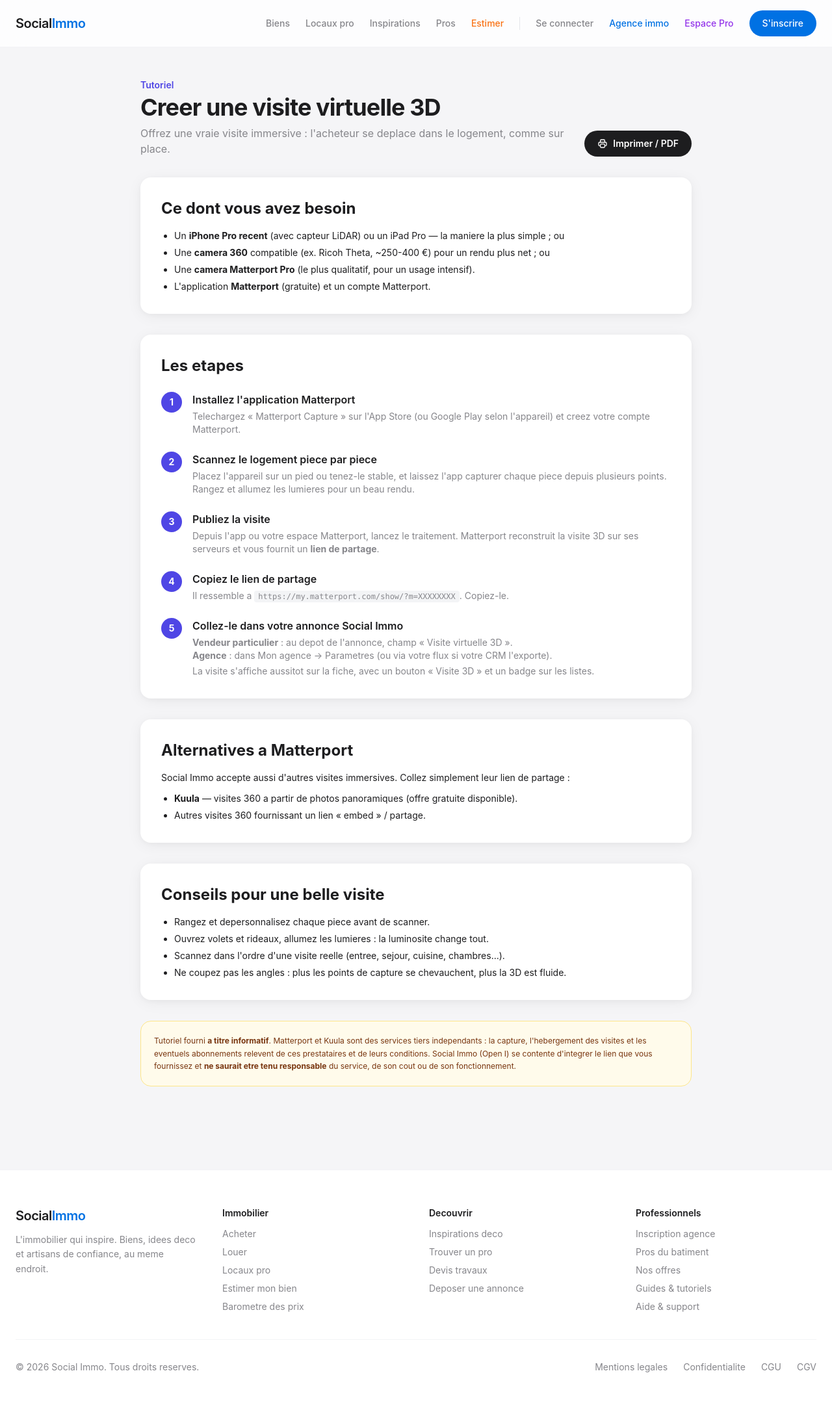
After one commit to CharlT24/social-immo, a Django app: page /tutoriel-visite-3d/ in a window 1280 px wide. The commit adds this page. Shown: the whole page at 65% size. Run offline with Django 5.2, Linux system fonts and the light colour scheme; data comes from the database, SQL or seed files in the repository; parts of the project's set-up code (start-up, migrations or seed data) failed here and were passed over.

Commit message:
Centre de guides & tutoriels : agence, artisan, visite 3D + hub
- Hub /guides/ : rassemble les 5 ressources par public
- /guide-agence/ : creer compte, brancher flux CRM (AC3/Poliris, annule-remplace),
  vitrine, inspirations, visites 3D, contacts
- /guide-pro/ : profil (rattache a compte existant), badge Verifie (SIRET),
  tous corps d'etat, realisations (HEIC ok), demandes, se demarquer
- /tutoriel-visite-3d/ : pas-a-pas Matterport (capture -> lien -> collage dans
  l'annonce), alternatives (Kuula), conseils. Disclaimer service tiers.
- Footer -> hub Guides & tutoriels ; lien tutoriel dans le depot particulier

Tests: +2 (hub liste les guides, tutoriel disclaimer tiers) + 4 pages publiques. 100 tests OK.

Co-Authored-By: Claude Opus 4.8 <noreply@anthropic.com>
Claude-Session: https://claude.ai/code/session_01XNSh4pjwCSwrV9t1DYEoEA

```diff
--- a/listings/urls.py
+++ b/listings/urls.py
@@ -119,6 +119,10 @@ urlpatterns = [
     path('cgv/', views.cgv, name='cgv'),
     path('guide-vendeur/', views.guide_vendeur, name='guide_vendeur'),
     path('guide-acheteur/', views.guide_acheteur, name='guide_acheteur'),
+    path('guides/', views.guides, name='guides'),
+    path('guide-agence/', views.guide_agence, name='guide_agence'),
+    path('guide-pro/', views.guide_pro, name='guide_pro'),
+    path('tutoriel-visite-3d/', views.tutoriel_visite_3d, name='tutoriel_visite_3d'),
     path('mentions-legales/', views.mentions_legales, name='mentions_legales'),
     path('confidentialite/', views.confidentialite, name='confidentialite'),
 ]
--- a/listings/views.py
+++ b/listings/views.py
@@ -3590,6 +3590,26 @@ def guide_acheteur(request):
     return render(request, 'listings/guide_acheteur.html')
 
 
+def guides(request):
+    """Hub des guides et tutoriels, par public."""
+    return render(request, 'listings/guides.html')
+
+
+def guide_agence(request):
+    """Tutoriel agence : rejoindre, brancher son flux, gerer, visites 3D."""
+    return render(request, 'listings/guide_agence.html')
+
+
+def guide_pro(request):
+    """Tutoriel artisan/pro : profil, badge verifie, realisations, contacts."""
+    return render(request, 'listings/guide_pro.html')
+
+
+def tutoriel_visite_3d(request):
+    """Tutoriel : creer et brancher une visite virtuelle 3D (Matterport/360)."""
+    return render(request, 'listings/tutoriel_visite_3d.html')
+
+
 def mentions_legales(request):
     return render(request, 'listings/mentions_legales.html')
 
--- a/templates/base.html
+++ b/templates/base.html
@@ -322,8 +322,7 @@
                         <li><a href="{% url 'listings:agence_inscription' %}" class="hover:text-apple-text transition-colors">Inscription agence</a></li>
                         <li><a href="{% url 'listings:pro_inscription' %}" class="hover:text-apple-text transition-colors">Pros du batiment</a></li>
                         <li><a href="{% url 'listings:tarifs' %}" class="hover:text-apple-text transition-colors">Nos offres</a></li>
-                        <li><a href="{% url 'listings:guide_vendeur' %}" class="hover:text-apple-text transition-colors">Guide du vendeur</a></li>
-                        <li><a href="{% url 'listings:guide_acheteur' %}" class="hover:text-apple-text transition-colors">Guide de l'acheteur</a></li>
+                        <li><a href="{% url 'listings:guides' %}" class="hover:text-apple-text transition-colors">Guides & tutoriels</a></li>
                         <li><a href="{% url 'listings:aide' %}" class="hover:text-apple-text transition-colors">Aide & support</a></li>
                     </ul>
                 </div>
--- a/templates/listings/particulier_creer_annonce.html
+++ b/templates/listings/particulier_creer_annonce.html
@@ -220,7 +220,7 @@
                            value="{{ form.visite_virtuelle_url.value|default:'' }}"
                            placeholder="https://my.matterport.com/show/?m=..."
                            class="{{ form.visite_virtuelle_url.field.widget.attrs.class }}">
-                    <p class="text-xs text-gray-500 mt-1.5">Collez le lien de votre visite Matterport ou 360°. Les biens avec visite 3D attirent bien plus de contacts.</p>
+                    <p class="text-xs text-gray-500 mt-1.5">Collez le lien de votre visite Matterport ou 360°. Les biens avec visite 3D attirent bien plus de contacts. <a href="{% url 'listings:tutoriel_visite_3d' %}" target="_blank" class="text-teal-600 underline">Comment en creer une ?</a></p>
                 </div>
 
                 <!-- Score de qualite -->
--- /dev/null
+++ b/templates/listings/tutoriel_visite_3d.html
@@ -0,0 +1,109 @@
+{% extends 'base.html' %}
+
+{% block title %}Creer une visite virtuelle 3D pour votre annonce | Social Immo{% endblock %}
+{% block meta_description %}Tutoriel pas-a-pas : capturer une visite virtuelle 3D (Matterport ou 360) de votre bien et la brancher sur votre annonce Social Immo en un copier-coller.{% endblock %}
+
+{% block content %}
+<div class="max-w-4xl mx-auto px-6 py-12">
+
+    <div class="flex flex-col sm:flex-row sm:items-end justify-between gap-4 mb-8">
+        <div>
+            <p class="text-sm font-semibold text-indigo-600 mb-1">Tutoriel</p>
+            <h1 class="text-4xl font-bold tracking-tight">Creer une visite virtuelle 3D</h1>
+            <p class="text-apple-gray mt-2">Offrez une vraie visite immersive : l'acheteur se deplace dans le logement, comme sur place.</p>
+        </div>
+        <button onclick="window.print()" class="inline-flex items-center gap-2 bg-apple-text text-white text-sm font-semibold px-5 py-2.5 rounded-full hover:bg-black transition-colors flex-shrink-0">
+            <svg class="w-4 h-4" fill="none" stroke="currentColor" viewBox="0 0 24 24"><path stroke-linecap="round" stroke-linejoin="round" stroke-width="2" d="M17 17h2a2 2 0 002-2v-4a2 2 0 00-2-2H5a2 2 0 00-2 2v4a2 2 0 002 2h2m2 4h6a2 2 0 002-2v-4a2 2 0 00-2-2H9a2 2 0 00-2 2v4a2 2 0 002 2zm8-12V5a2 2 0 00-2-2H9a2 2 0 00-2 2v4h10z"/></svg>
+            Imprimer / PDF
+        </button>
+    </div>
+
+    <!-- Ce dont vous avez besoin -->
+    <section class="bg-white rounded-2xl shadow-apple p-8 mb-8">
+        <h2 class="text-2xl font-bold mb-4">Ce dont vous avez besoin</h2>
+        <ul class="space-y-1.5 text-sm text-apple-text list-disc pl-5">
+            <li>Un <strong>iPhone Pro recent</strong> (avec capteur LiDAR) ou un iPad Pro — la maniere la plus simple ; ou</li>
+            <li>Une <strong>camera 360</strong> compatible (ex. Ricoh Theta, ~250-400 €) pour un rendu plus net ; ou</li>
+            <li>Une <strong>camera Matterport Pro</strong> (le plus qualitatif, pour un usage intensif).</li>
+            <li>L'application <strong>Matterport</strong> (gratuite) et un compte Matterport.</li>
+        </ul>
+    </section>
+
+    <!-- Etapes -->
+    <section class="bg-white rounded-2xl shadow-apple p-8 mb-8">
+        <h2 class="text-2xl font-bold mb-6">Les etapes</h2>
+        <ol class="space-y-6">
+            <li class="flex gap-4">
+                <span class="flex-shrink-0 w-8 h-8 rounded-full bg-indigo-600 text-white font-bold flex items-center justify-center text-sm">1</span>
+                <div>
+                    <p class="font-semibold text-apple-text">Installez l'application Matterport</p>
+                    <p class="text-sm text-apple-gray mt-1">Telechargez « Matterport Capture » sur l'App Store (ou Google Play selon l'appareil) et creez votre compte Matterport.</p>
+                </div>
+            </li>
+            <li class="flex gap-4">
+                <span class="flex-shrink-0 w-8 h-8 rounded-full bg-indigo-600 text-white font-bold flex items-center justify-center text-sm">2</span>
+                <div>
+                    <p class="font-semibold text-apple-text">Scannez le logement piece par piece</p>
+                    <p class="text-sm text-apple-gray mt-1">Placez l'appareil sur un pied ou tenez-le stable, et laissez l'app capturer chaque piece depuis plusieurs points. Rangez et allumez les lumieres pour un beau rendu.</p>
+                </div>
+            </li>
+            <li class="flex gap-4">
+                <span class="flex-shrink-0 w-8 h-8 rounded-full bg-indigo-600 text-white font-bold flex items-center justify-center text-sm">3</span>
+                <div>
+                    <p class="font-semibold text-apple-text">Publiez la visite</p>
+                    <p class="text-sm text-apple-gray mt-1">Depuis l'app ou votre espace Matterport, lancez le traitement. Matterport reconstruit la visite 3D sur ses serveurs et vous fournit un <strong>lien de partage</strong>.</p>
+                </div>
+            </li>
+            <li class="flex gap-4">
+                <span class="flex-shrink-0 w-8 h-8 rounded-full bg-indigo-600 text-white font-bold flex items-center justify-center text-sm">4</span>
+                <div>
+                    <p class="font-semibold text-apple-text">Copiez le lien de partage</p>
+                    <p class="text-sm text-apple-gray mt-1">Il ressemble a <code class="bg-gray-100 px-1.5 py-0.5 rounded text-xs">https://my.matterport.com/show/?m=XXXXXXXX</code>. Copiez-le.</p>
+                </div>
+            </li>
+            <li class="flex gap-4">
+                <span class="flex-shrink-0 w-8 h-8 rounded-full bg-indigo-600 text-white font-bold flex items-center justify-center text-sm">5</span>
+                <div>
+                    <p class="font-semibold text-apple-text">Collez-le dans votre annonce Social Immo</p>
+                    <p class="text-sm text-apple-gray mt-1">
+                        <strong>Vendeur particulier</strong> : au depot de l'annonce, champ « Visite virtuelle 3D ».<br>
+                        <strong>Agence</strong> : dans Mon agence &rarr; Parametres (ou via votre flux si votre CRM l'exporte).
+                    </p>
+                    <p class="text-sm text-apple-gray mt-1">La visite s'affiche aussitot sur la fiche, avec un bouton « Visite 3D » et un badge sur les listes.</p>
+                </div>
+            </li>
+        </ol>
+    </section>
+
+    <!-- Alternatives -->
+    <section class="bg-white rounded-2xl shadow-apple p-8 mb-8">
+        <h2 class="text-2xl font-bold mb-4">Alternatives a Matterport</h2>
+        <p class="text-sm text-apple-text mb-3">Social Immo accepte aussi d'autres visites immersives. Collez simplement leur lien de partage :</p>
+        <ul class="space-y-1.5 text-sm text-apple-text list-disc pl-5">
+            <li><strong>Kuula</strong> — visites 360 a partir de photos panoramiques (offre gratuite disponible).</li>
+            <li>Autres visites 360 fournissant un lien « embed » / partage.</li>
+        </ul>
+    </section>
+
+    <!-- Conseils -->
+    <section class="bg-white rounded-2xl shadow-apple p-8 mb-8">
+        <h2 class="text-2xl font-bold mb-4">Conseils pour une belle visite</h2>
+        <ul class="space-y-1.5 text-sm text-apple-text list-disc pl-5">
+            <li>Rangez et depersonnalisez chaque piece avant de scanner.</li>
+            <li>Ouvrez volets et rideaux, allumez les lumieres : la luminosite change tout.</li>
+            <li>Scannez dans l'ordre d'une visite reelle (entree, sejour, cuisine, chambres...).</li>
+            <li>Ne coupez pas les angles : plus les points de capture se chevauchent, plus la 3D est fluide.</li>
+        </ul>
+    </section>
+
+    <div class="bg-amber-50 border border-amber-200 rounded-2xl p-5">
+        <p class="text-xs text-amber-900 leading-relaxed">
+            Tutoriel fourni <strong>a titre informatif</strong>. Matterport et Kuula sont des services tiers independants :
+            la capture, l'hebergement des visites et les eventuels abonnements relevent de ces prestataires et de leurs
+            conditions. Social Immo (Open I) se contente d'integrer le lien que vous fournissez et
+            <strong>ne saurait etre tenu responsable</strong> du service, de son cout ou de son fonctionnement.
+        </p>
+    </div>
+
+</div>
+{% endblock %}
```
Also changed, not shown: listings/tests.py (+24 -0 lines), templates/listings/guide_agence.html (added, +97 -0 lines), templates/listings/guide_pro.html (added, +94 -0 lines), templates/listings/guides.html (added, +57 -0 lines).
